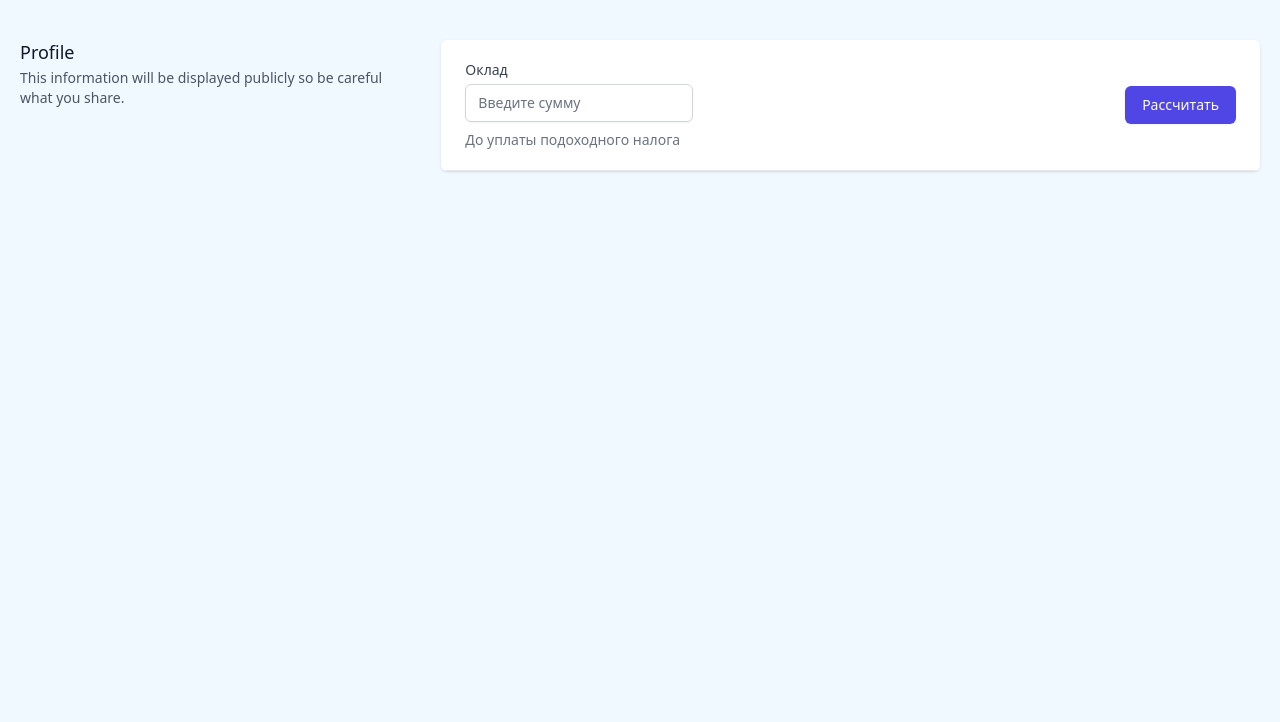
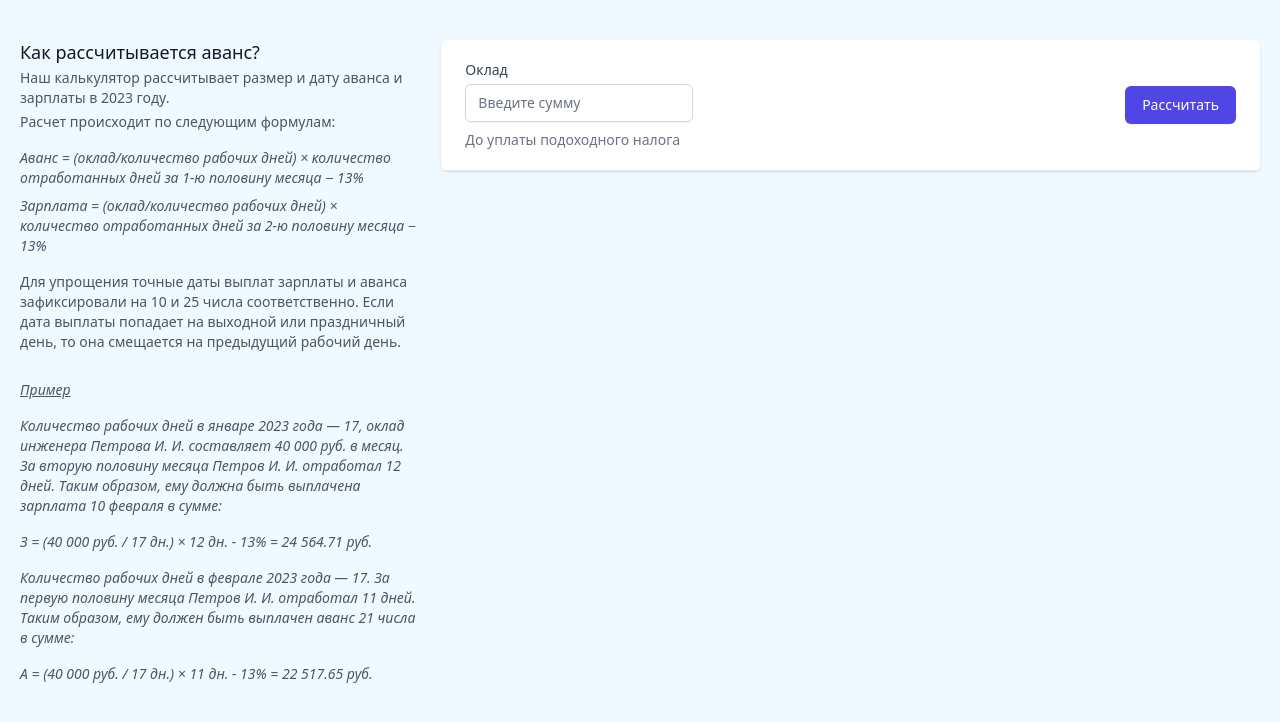
Before and after one commit to somefix/calculate-advance, a Nuxt app: page / in a window 1280 px wide. Shown: the top 722 px of the page. Built offline with nearby package versions, Linux system fonts and the light colour scheme.

Commit message:
Добавил описание

```diff
--- a/components/Calculate.vue
+++ b/components/Calculate.vue
@@ -2,8 +2,21 @@
   <div class="md:grid md:grid-cols-3 md:gap-6">
     <div class="md:col-span-1">
       <div class="px-4 sm:px-0 sticky top-0">
-        <h3 class="text-lg font-medium leading-6 text-gray-900">Profile</h3>
-        <p class="mt-1 text-sm text-gray-600">This information will be displayed publicly so be careful what you share.</p>
+        <h3 class="text-lg font-medium leading-6 text-gray-900">Как рассчитывается аванс?</h3>
+        <p class="mt-1 text-sm text-gray-600">Наш калькулятор рассчитывает размер и дату аванса и зарплаты в 2023 году.</p>
+        <p class="mt-1 text-sm text-gray-600 mb-4">Расчет происходит по следующим формулам:</p>
+        <p class="mt-1 text-sm text-gray-600 mb-2 italic">
+          Аванс = (оклад/количество рабочих дней) × количество отработанных дней за 1-ю половину месяца − 13%
+        </p>
+        <p class="mt-1 text-sm text-gray-600 mb-4 italic">
+          Зарплата = (оклад/количество рабочих дней) × количество отработанных дней за 2-ю половину месяца − 13%
+        </p>
+        <p class="mt-1 text-sm text-gray-600 mb-7">Для упрощения точные даты выплат зарплаты и аванса зафиксировали на 10 и 25 числа соответственно. Если дата выплаты попадает на выходной или праздничный день, то она смещается на предыдущий рабочий день.</p>
+        <p class="mt-1 text-sm text-gray-600 mb-4 italic underline">Пример</p>
+        <p class="mt-1 text-sm text-gray-600 mb-4 italic">Количество рабочих дней в январе 2023 года — 17, оклад инженера Петрова И. И. составляет 40 000 руб. в месяц. За вторую половину месяца Петров И. И. отработал 12 дней. Таким образом, ему должна быть выплачена зарплата 10 февраля в сумме:</p>
+        <p class="mt-1 text-sm text-gray-600 mb-4 italic">З = (40 000 руб. / 17 дн.) × 12 дн. - 13% = 24 564.71 руб.</p>
+        <p class="mt-1 text-sm text-gray-600 mb-4 italic">Количество рабочих дней в феврале 2023 года — 17. За первую половину месяца Петров И. И. отработал 11 дней. Таким образом, ему должен быть выплачен аванс 21 числа в сумме:</p>
+        <p class="mt-1 text-sm text-gray-600 mb-4 italic">А = (40 000 руб. / 17 дн.) × 11 дн. - 13% = 22 517.65 руб.</p>
       </div>
     </div>
 
@@ -14,7 +27,7 @@
             <div class="ml-4 mt-4">
               <label for="company-website" class="block text-sm font-medium text-gray-700">Оклад</label>
               <div class="mt-1 flex rounded-md shadow-sm">
-                <input id="company-website" v-model="salary" type="number" name="company-website" class="block w-full flex-1 rounded-none rounded-l-md rounded-r-md border-gray-300 focus:border-indigo-500 focus:ring-indigo-500 sm:text-sm" placeholder="Введите сумму">
+                <input id="company-website" v-model="salary" @keyup.enter="calculate" type="number" name="company-website" class="block w-full flex-1 rounded-none rounded-l-md rounded-r-md border-gray-300 focus:border-indigo-500 focus:ring-indigo-500 sm:text-sm" placeholder="Введите сумму">
               </div>
               <p id="email-description" class="mt-2 text-sm text-gray-500">До уплаты подоходного налога</p>
             </div>
@@ -66,7 +79,6 @@
     </div>
   </div>
 </template>
-
 
 <script>
 import map from "lodash/map";
--- a/nuxt.config.ts
+++ b/nuxt.config.ts
@@ -7,4 +7,17 @@ export default defineNuxtConfig({
             autoprefixer: {},
         },
     },
+  app: {
+    head: {
+      title: 'Рассчитать Аванс',
+      htmlAttrs: {
+        lang: 'ru'
+      },
+      meta: [
+        { charset: 'utf-8' },
+        { name: 'viewport', content: 'width=device-width, initial-scale=1' },
+        { hid: 'description', name: 'description', content: 'Рассчитать аванс онлайн' },
+      ],
+    },
+  }
 })
```
